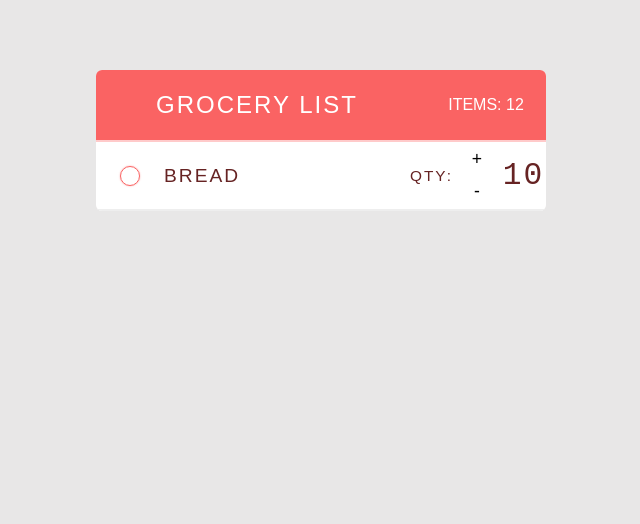
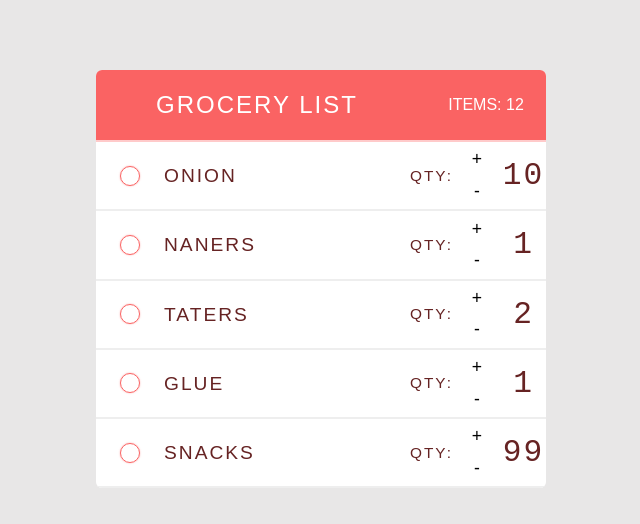
Before and after one commit to Gary-FullStack/React-project-again, a React (Vite) app: page / in a window 1280 px wide. Shown: the top 524 px of the page, without its empty margins (319-959 px from the left). Built offline with nearby package versions, Linux system fonts and the light colour scheme.

Commit message:
more fuckin props

```diff
--- a/src/main.jsx
+++ b/src/main.jsx
@@ -1,33 +1,33 @@
 import { createRoot } from "react-dom/client";
 import { StrictMode } from "react";
 
-const Header = ({title, itemTotal}) => {
+const Header = (props) => {
 
     return (
         <header>
-            <h1>{title}</h1>
-            <span className="total-items">Items: {itemTotal}</span>
+            <h1>{props.title}</h1>
+            <span className="total-items">Items: {props.itemTotal}</span>
         </header>
     )
 }
 
-const Item = () => {
+const Item = (props) => {
     return (
         <div className="item">
             <button className="remove-item" />
-            <span className="item-name">Bread</span>
-            <Counter />
+            <span className="item-name">{props.name}</span>
+            <Counter quantity={props.quantity}/>
         </div>
     )
 }
 
-const Counter = () => {
+const Counter = (props) => {
     return (
         <div className="quantity">
             <span className = "qty-label">Qty:</span>
             <button className="increment">+</button>
             <button className="decrement">-</button>
-            <span className="quantity-amount">10</span>
+            <span className="quantity-amount">{props.quantity}</span>
         </div>
     )
 }
@@ -41,7 +41,11 @@ const App = () => {
 
 
             {/* the list */}
-            <Item />
+            <Item name="Onion" quantity={10} />
+            <Item name="naners" quantity={1} />
+            <Item name="taters" quantity={2} />
+            <Item name="glue" quantity={1} />
+            <Item name="snacks" quantity={99} />
         </div>
     )
 
```
